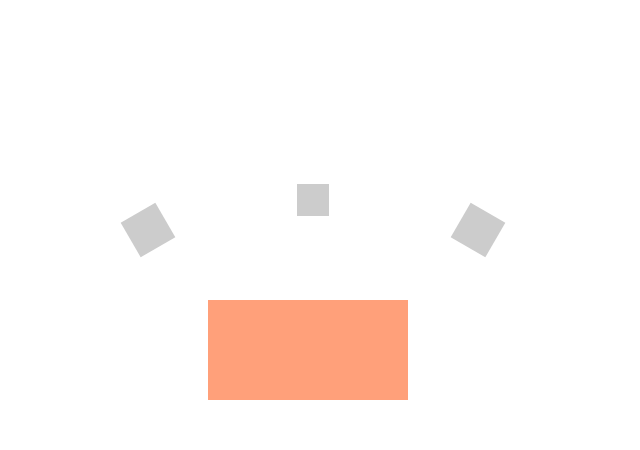
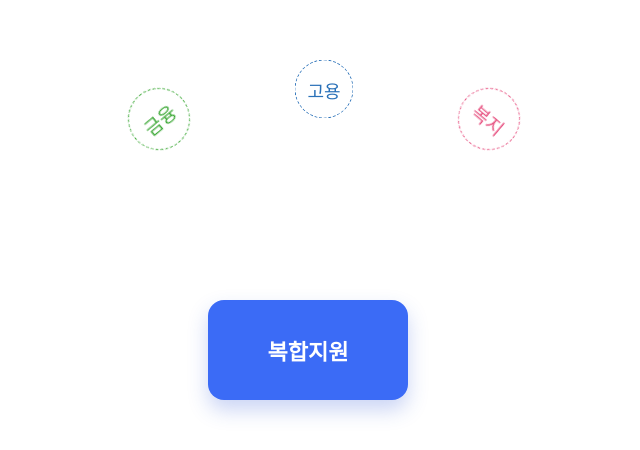
Before and after one commit to beingborn/html-kinfa-animation, a plain HTML site: page index.html in a window 1280 px wide. Shown: the part 350-800 px from the top of the page, without its empty margins (332-972 px from the left). Drawn offline with Linux system fonts and the light colour scheme.

Commit message:
(20250827) CSS Test

```diff
--- a/index.html
+++ b/index.html
@@ -24,35 +24,70 @@
         .box {
             width: 100%;
             height: 100%;
-            background: lightsalmon;
+            background: #3b6bf6;
+            box-shadow: 0 10px 20px rgba(46, 87, 214, 0.25);
+            font-size: 22px;
+            font-weight: 700;
+            display: flex;
+            justify-content: center;
+            border-radius: 16px;
+            align-items: center;
+            color: #fff;
             position: absolute;
             z-index: 10;
         }
 
+        .icon-wrapper {
+            animation: scaleCenter 0.3s forwards;
+        }
+
         .icon {
-            width: 40px;
-            height: 40px;
-            background: #ccc;
+            width: 60px;
+            height: 60px;
+            border-radius: 50%;
+            display: flex;
+            justify-content: center;
+            align-items: center;
+            border-width: 1.5px;
+            border-style: dashed;
             position: absolute;
             bottom: 0;
             z-index: -1;
+            font-weight: 500;
+            font-size: 19px;
         }
 
         .icon1 {
             left: 20px;
             animation: explodeLeft .5s ease-out forwards;
+            border-color: #3ea938;
+            color: #3ea938;
         }
 
         .icon2 {
             left: 85px;
             animation: explodeUp .5s ease-out forwards;
-            animation-delay: 0.1s;
+            animation-delay: 0.05s;
+            border-color: #2a71b8;
+            color: #2a71b8;
         }
 
         .icon3 {
             left: 150px;
             animation: explodeRight .5s ease-out forwards;
-            animation-delay: 0.2s;
+            animation-delay: 0.05s;
+            border-color: #e75583;
+            color: #e75583;
+        }
+
+        @keyframes scaleCenter {
+            0% {
+                transform: scale(0);
+            }
+
+            100% {
+                transform: scale(1);
+            }
         }
 
         @keyframes popBox {
@@ -61,7 +96,7 @@
             }
 
             50% {
-                transform : translate(0, -30px);
+                transform : translate(0, -20px);
             }
 
             100% {
@@ -74,7 +109,7 @@
                 transform: translate(0, 0);
             }
             100% {
-                transform: translate(-100px, -150px) rotate(-30deg);
+                transform: translate(-100px, -150px) rotate(-40deg);
             }
         }
 
@@ -83,7 +118,7 @@
                 transform: translate(0, 0);
             }
             100% {
-                transform: translate(0, -180px) scale(0.8);
+                transform: translate(0, -180px) scale(0.95);
             }
         }
 
@@ -92,7 +127,7 @@
                 transform: translate(0, 0);
             }
             100% {
-                transform: translate(100px, -150px) rotate(30deg);
+                transform: translate(100px, -150px) rotate(40deg);
             }
         }
     </style>
@@ -101,10 +136,17 @@
 
     <div class="wrapper">
         <div class="box">
+            복합지원
         </div>
-        <div class="icon icon1"></div>
-        <div class="icon icon2"></div>
-        <div class="icon icon3"></div>
+        <div class="icon-wrapper">
+            <div class="icon icon1">금융</div>
+        </div>
+        <div class="icon-wrapper">
+            <div class="icon icon2">고용</div>
+        </div>
+        <div class="icon-wrapper">
+            <div class="icon icon3">복지</div>
+        </div>
     </div>
 
 
```
